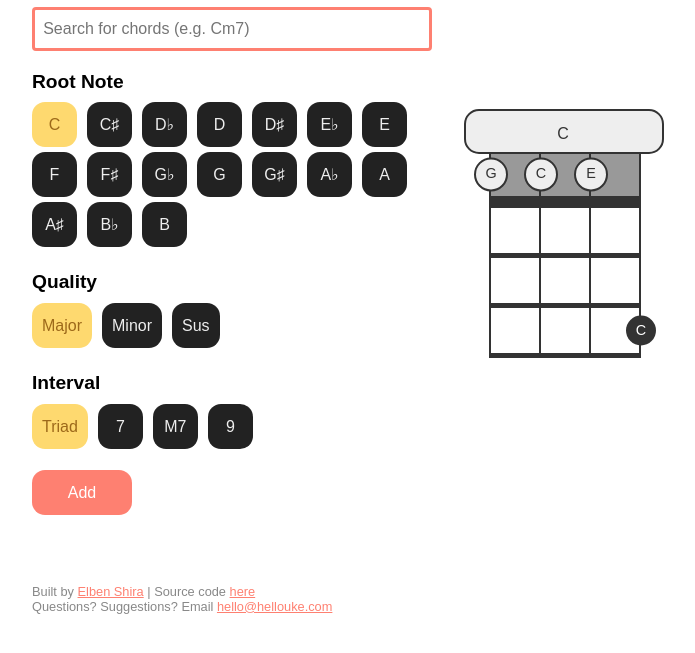
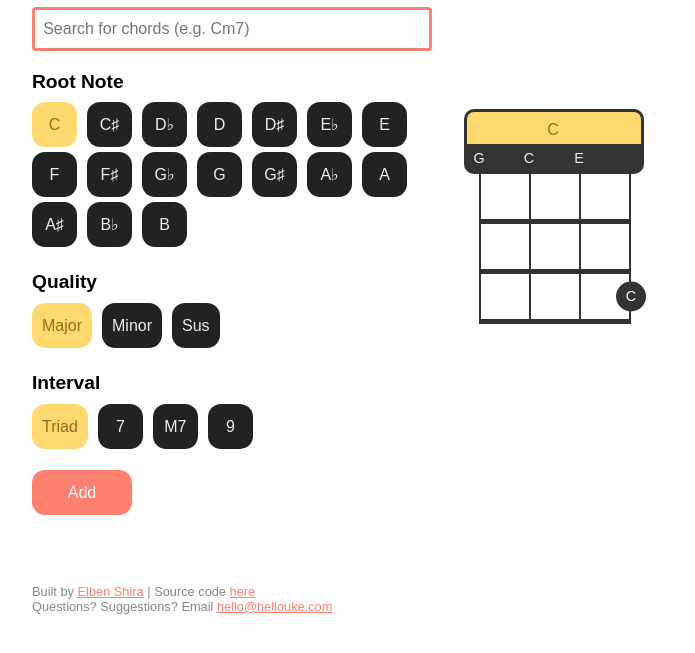
Before and after one commit to elben/hello-uke, a website: page docs/index.html in a window 1280 px wide. Shown: the part 71-724 px from the top of the page, without its empty margins (8-703 px from the left). Drawn offline with Linux system fonts and the light colour scheme.

Commit message:
New look for chord meta and open strings.
People were confusing the open strings for the first fret.

```diff
--- a/docs/style.css
+++ b/docs/style.css
@@ -74,14 +74,14 @@ a:hover {
   display: flex;
   flex-direction: row;
 
-  line-height: 45px;
-  width: 200px;
-  height: 45px;
-  /* transform: translate3d(-11%, 0, 0); */
-  background: #eee;
-  color: #333;
-  border-radius: 15px;
-  border: 2px solid #333;
+  width: 180px;
+  height: 65px;
+  line-height: 35px;
+  background: #FED96F;
+  color: #9D691A;
+  border-radius: 10px;
+  border: 3px solid #333;
+  border-bottom: 30px solid #333;
 }
 
 .chord-meta-item {
@@ -124,7 +124,7 @@ a:hover {
 .string {
   width: 50px;
   float: left;
-  padding-left: 25px;
+  padding-left: 15px;
 }
 
 .fret {
@@ -137,25 +137,32 @@ a:hover {
 
 /* Open strings */
 .fret:first-child {
-  background-color: #999;
-  height: 54px;
-  border-bottom: 12px solid #333;
-}
-
-.string:last-child .fret:first-child {
-  background-color: inherit;
+  background-color: transparent;
+  height: 30px;
+  margin-top: -30px;
+  border-radius: 0;
+  border-left: none;
+  border-bottom: none;
 }
 
 /* Open strings */
 .string .fret:first-child .circle {
-  background-color: #eee;
-  border: 2px solid #333;
-  color: #333;
-  transform: translate3d(-50%, 10%, 0);
+  background-color: #333;
+  color: #eee;
 
   /* Use content-box sizing so that visually it looks the same size as the other circles,
    * which don't have borders. */
   box-sizing: content-box;
+
+  height: 30px;
+  background-color: transparent;
+  border: none;
+  transform: translate3d(-50%, 0, 0);
+}
+
+/* Open strings */
+.string:last-child .fret:first-child {
+  height: 30px;
 }
 
 /* When a string shouldn't be played */
@@ -166,11 +173,6 @@ a:hover {
 .string:last-child .fret {
   border-bottom: none;
   height: 50px;
-}
-
-/* Open strings */
-.string:last-child .fret:first-child {
-  height: 54px;
 }
 
 .circle {
```
